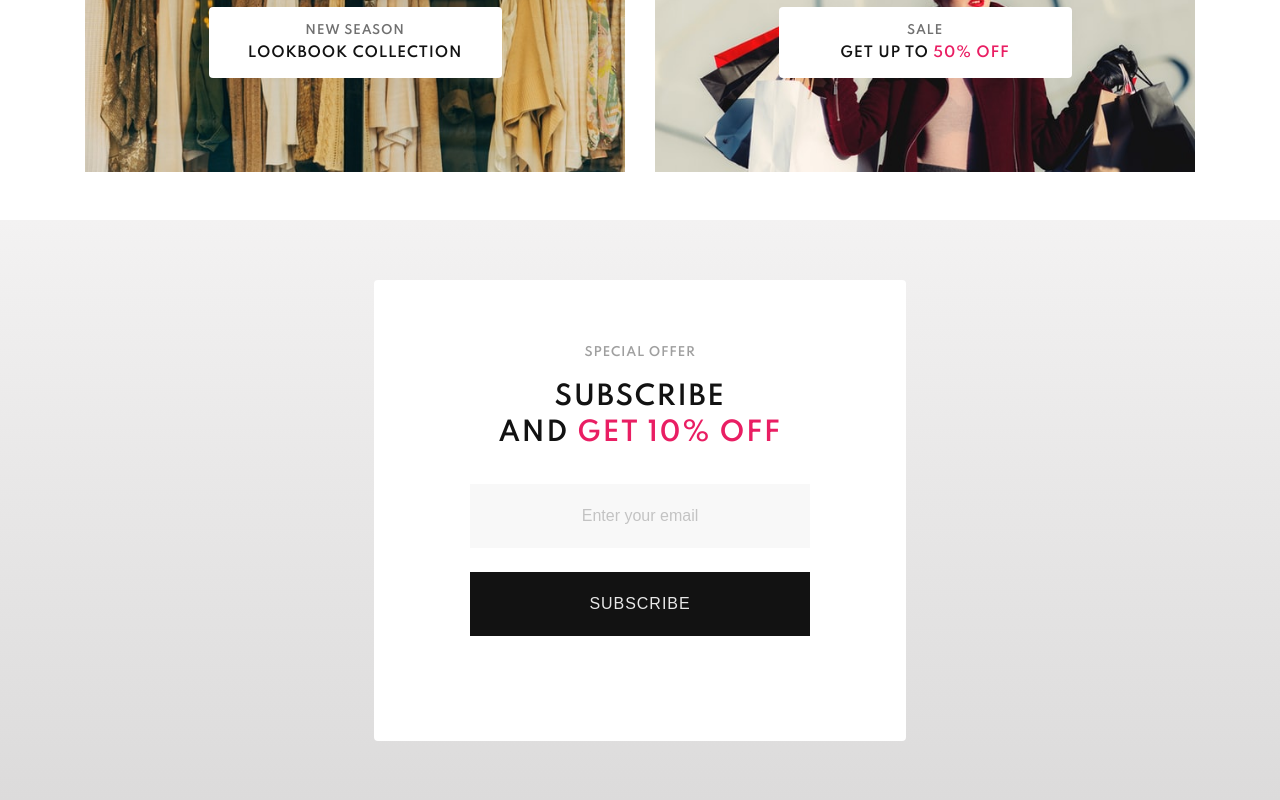
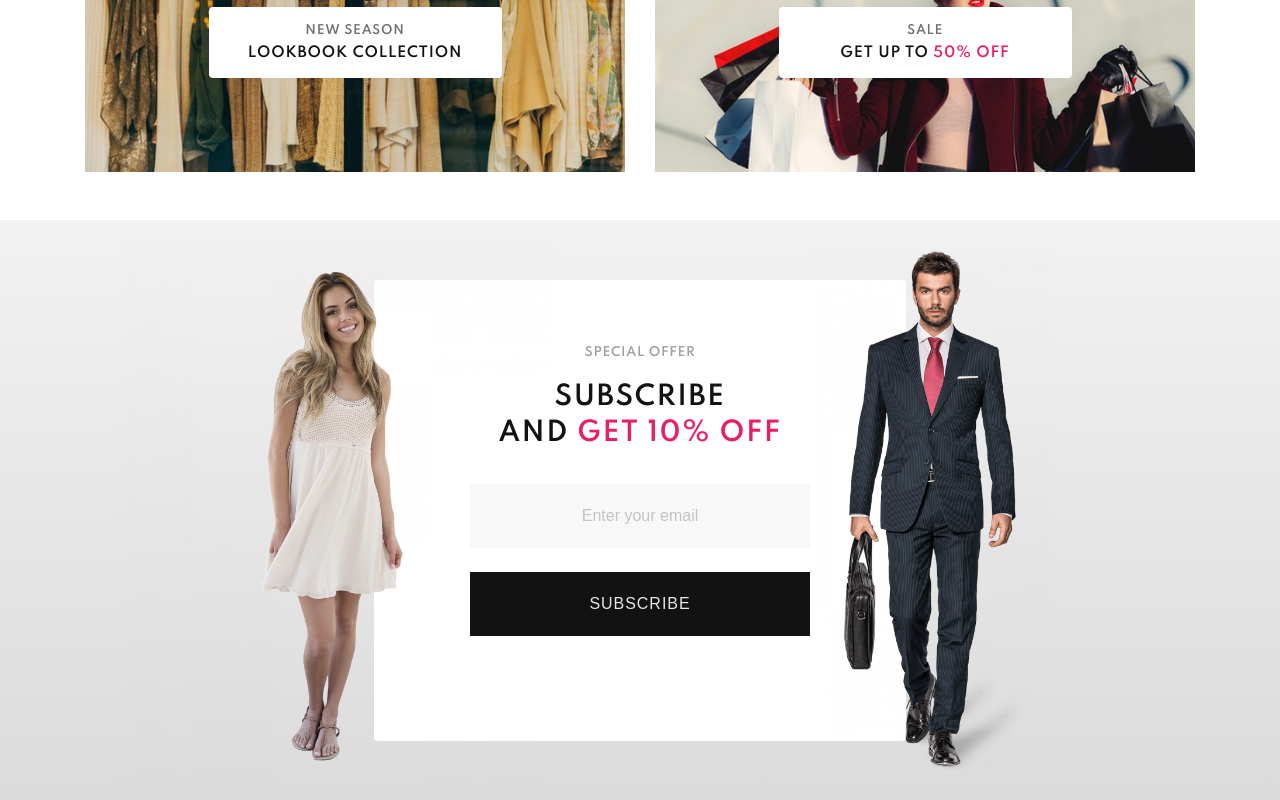
Before and after one commit to pswitalski/Store, a React (Create React App) app: page / in a window 1280 px wide. Shown: the part 3125-3925 px from the top of the page. Built offline with nearby package versions, Linux system fonts and the light colour scheme; no server answers.

Commit message:
add images to NewsletterSection and fixed problems with overflow Controls

```diff
--- a/src/components/Nav/Controls/ControlButton/ControlButton.styles.js
+++ b/src/components/Nav/Controls/ControlButton/ControlButton.styles.js
@@ -11,7 +11,7 @@ export const StyledButton = styled.button`
     &.mobile {
         display: none;
 
-        @media (max-width: 600px) {
+        @media (max-width: 800px) {
             display: block;
         }
     }
--- a/src/components/Nav/Nav.styles.js
+++ b/src/components/Nav/Nav.styles.js
@@ -19,7 +19,7 @@ export const StyledNav = styled.nav`
     }
 
     &:hover::after {
-        @media (min-width: 601px) {
+        @media (min-width: 801px) {
             background-color: ${props => props.theme.colors.dark};
         }
     }
--- a/src/components/NewsletterSection/NewsletterSection.js
+++ b/src/components/NewsletterSection/NewsletterSection.js
@@ -3,11 +3,13 @@ import React, { useState } from 'react';
 import { useDispatch, useSelector } from 'react-redux';
 import { subscribe } from 'features/newsletterSubscribe/newsletterSubscribeSlice';
 
-import { StyledNewsletterSection, StyledForm, StyledButton, StyledH3, StyledInput, StyledP, StyledSpan, StyledMessage, StyledLoading } from './NewsletterSection.styles';
+import { StyledNewsletterSection, StyledForm, StyledButton, StyledH3, StyledInput, StyledP, StyledSpan, StyledMessage, StyledLoading, StyledGirl, StyledGuy } from './NewsletterSection.styles';
 
 import { newsletterSubscribe } from 'helpers/newsletterSubscribe';
 
 import loadingImg from 'assets/icons/refresh 1.png';
+import girlImg from 'assets/img/girl.png';
+import guyImg from 'assets/img/guy.png';
 
 const NewsletterSection = () => {
     const [isLoading, setIsLoading] = useState(false);
@@ -46,6 +48,8 @@ const NewsletterSection = () => {
                 {isLoading ? <StyledLoading src={loadingImg} alt="loading" /> : null}
                 <StyledMessage className={error || isSubscribed.newsletterSubscribe ? 'active' : ''} >{error? `${error}` : 'thank you for subscribe'}</StyledMessage>
             </StyledForm>
+            <StyledGirl src={girlImg} alt="girl" />
+            <StyledGuy src={guyImg} alt="guy" />
         </StyledNewsletterSection>
     )
 }
--- a/src/components/NewsletterSection/NewsletterSection.styles.js
+++ b/src/components/NewsletterSection/NewsletterSection.styles.js
@@ -9,6 +9,8 @@ export const StyledNewsletterSection = styled.section`
     justify-content: center;
     align-items: center;
     text-transform: uppercase;
+    position: relative;
+    overflow: hidden;
 `;
 
 export const StyledForm = styled.form`
@@ -107,3 +109,27 @@ export const StyledLoading = styled.img`
     position: absolute;
     bottom: 20px;
 `;
+
+export const StyledGirl = styled.img`
+    position: absolute;
+    top: 50%;
+    left: 50%;
+    transform: translate(-120%, -48%);
+    height: 100%;
+
+    @media (max-width: 800px) {
+        display: none;
+    }
+`;
+
+export const StyledGuy = styled.img`
+    position: absolute;
+    top: 50%;
+    left: 50%;
+    transform: translate(70%, -50%);
+    height: 90%;
+
+    @media (max-width: 800px) {
+        display: none;
+    }
+`;
--- a/src/helpers/newsletterSubscribe.js
+++ b/src/helpers/newsletterSubscribe.js
@@ -21,19 +21,13 @@ export const newsletterSubscribe = (email) => {
                 const message = 'Something wend wrong. Try again.';
                 throw new Error(message);
             }
-
-
             const json = await response.json();
-
             return json;
 
         } catch(err) {
 
             return err;
         }
-
-
     }
-
     return postDataToApi();
 }
```
Also changed, not shown: src/components/Nav/Categories/Categories.styles.js (+5 -5 lines).
